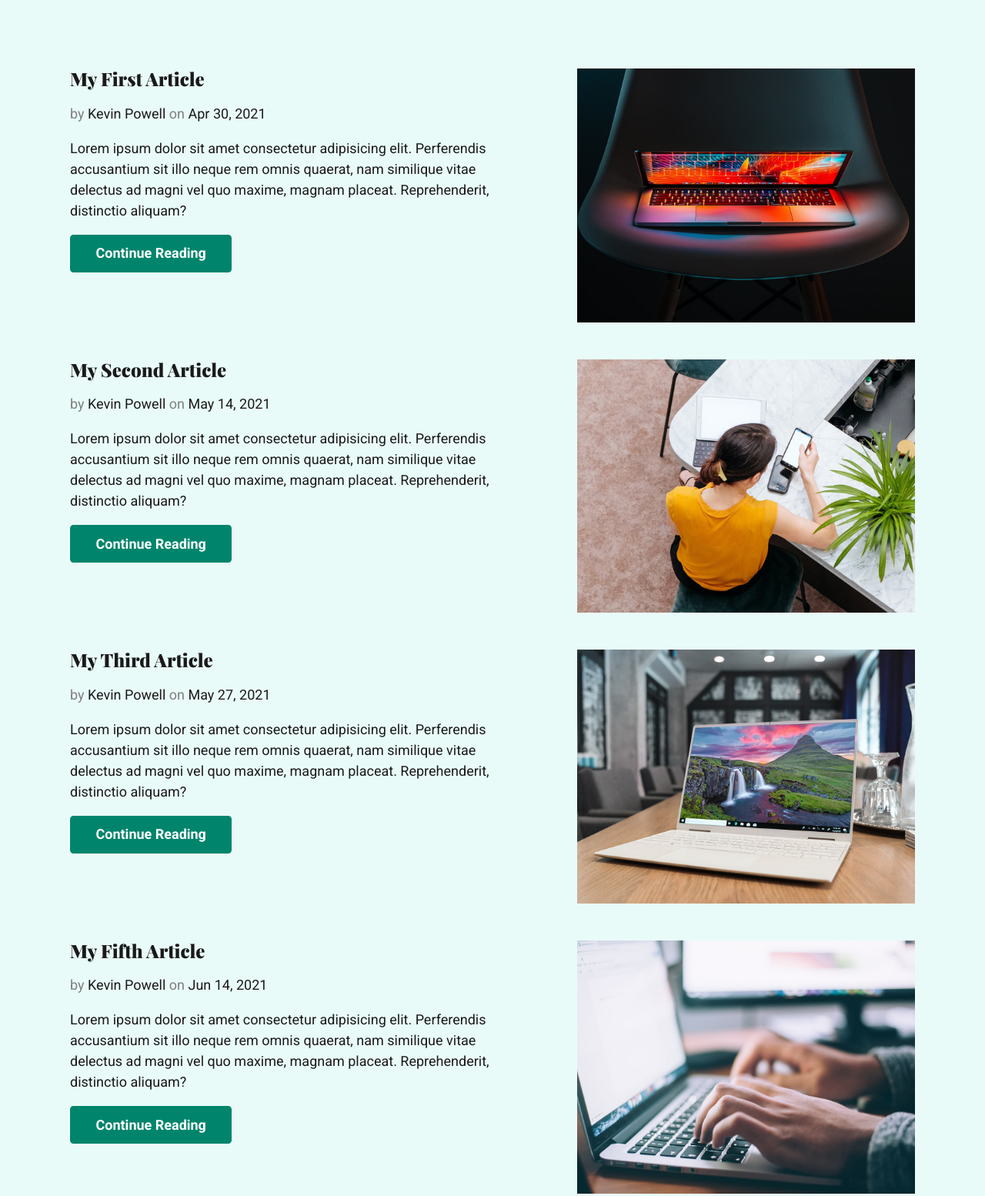
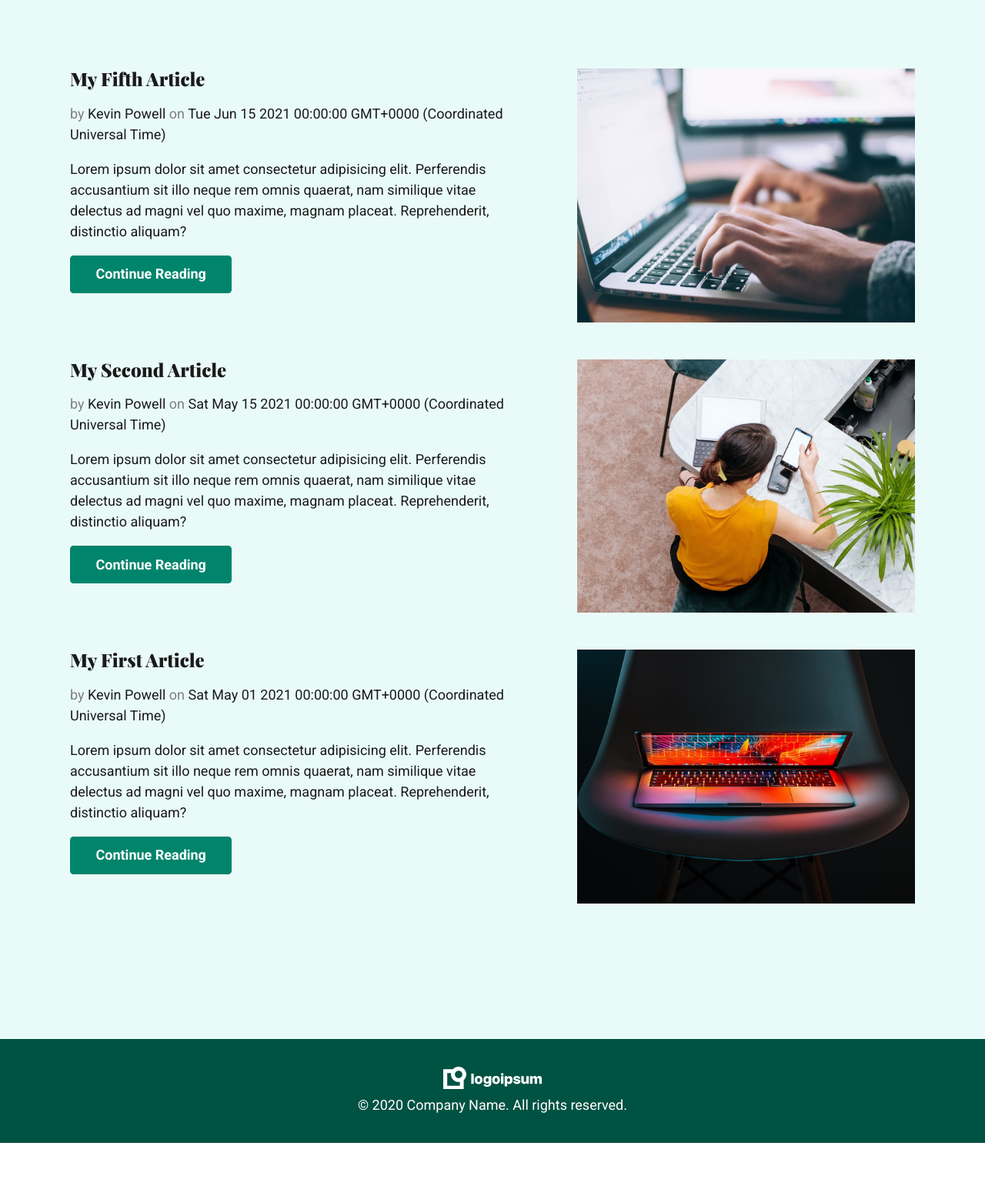
Before and after one commit to redpandaathome/11ty-blog-2nd, an Eleventy site: page src/index.njk in a window 1280 px wide. Shown: the part 980-2534 px from the top of the page at 77% size. After the commit the page ends 2465 px from the top, so only its background shows below. Built offline with nearby package versions, Linux system fonts and the light colour scheme; Eleventy itself is replaced by a stand-in of ours; files that its build step writes are made by us from their sources.

Commit message:
article-snipet form for index and blog

```diff
--- /dev/null
+++ b/src/_includes/article-snippet.njk
@@ -0,0 +1,11 @@
+<li>
+   <article class="snippet">
+      <img src={{ post.data.image }} alt={{ post.data.imageAlt }} class="snippet__image">
+      <h3 class="snippet__title">
+         <a href="{{ post.url }}">{{ post.data.title }}</a>
+      </h3>
+      <p class="snippet__meta">by <span>{{ post.data.author }}</span> on <span>{{ post.data.date }}</span></p>
+      <p class="snippet__body">{{ post.data.description }}</p>
+      <a href="{{ post.url }}" class="btn btn--primary">Continue Reading</a>
+   </article>
+</li>
--- a/src/blog.njk
+++ b/src/blog.njk
@@ -6,22 +6,10 @@ layout: 'base.njk'
 <main>
   <div class="section container">
     <h1 class="section-title">Recent articles</h1>
-    <ul role="list" class="articles__list flow">
-
-      {%- for post in collections.post -%}
-        <li>
-          <article class="snippet">
-            <img src={{ post.data.image }} alt={{ post.data.imageAlt }} class="snippet__image">
-            <h3 class="snippet__title">
-              <a href="{{ post.url }}">{{ post.data.title }}</a>
-            </h3>
-            <p class="snippet__meta">by <span>{{ post.data.author }}</span> on <span>{{ post.data.date }}</span></p>
-            <p class="snippet__body">{{ post.data.description }}</p>
-            <a href="{{ post.url }}" class="btn btn--primary">Continue Reading</a>
-          </article>
-        </li>
-      {%- endfor -%}
-
-    </ul>
+      <ul role="list" class="articles__list flow">
+        {%- for post in collections.post | reverse -%}
+          {% include "article-snippet.njk" %}
+        {%- endfor -%}
+      </ul>
   </div>
 </main>
--- a/src/blog/2021-05-28-my-third-article.md
+++ b/src/blog/2021-05-28-my-third-article.md
@@ -2,7 +2,7 @@
 title: My Third Article
 author: Kevin Powell
 date: 2021-05-28
-tags: ['post', 'featured']
+tags: ['post']
 image: /assets/blog/article-3.jpg
 imageAlt: This is a test
 description: Lorem ipsum dolor sit amet consectetur adipisicing elit. Perferendis accusantium sit illo neque rem omnis quaerat, nam similique vitae delectus ad magni vel quo maxime, magnam placeat. Reprehenderit, distinctio aliquam?
--- a/src/index.njk
+++ b/src/index.njk
@@ -1,5 +1,5 @@
 ---
-layout: base.njk
+layout: 'base.njk'
 title: My Journal
 ---
 
@@ -40,102 +40,9 @@ title: My Journal
         this site is all about.
       </p>
       <ul role="list" class="articles__list flow">
-        <li>
-          <article class="snippet">
-            <img
-              src="/assets/blog/article-1.jpg"
-              alt="This is a test"
-              class="snippet__image"
-            />
-            <h3 class="snippet__title">
-              <a href="/blog/my-first-article/">My First Article</a>
-            </h3>
-            <p class="snippet__meta">
-              by <span>Kevin Powell</span> on <span>Apr 30, 2021</span>
-            </p>
-            <p class="snippet__body">
-              Lorem ipsum dolor sit amet consectetur adipisicing elit.
-              Perferendis accusantium sit illo neque rem omnis quaerat, nam
-              similique vitae delectus ad magni vel quo maxime, magnam placeat.
-              Reprehenderit, distinctio aliquam?
-            </p>
-            <a href="/blog/my-first-article/" class="btn btn--primary"
-              >Continue Reading</a
-            >
-          </article>
-        </li>
-        <li>
-          <article class="snippet">
-            <img
-              src="/assets/blog/article-2.jpg"
-              alt="This is a test"
-              class="snippet__image"
-            />
-            <h3 class="snippet__title">
-              <a href="/blog/my-second-article/">My Second Article</a>
-            </h3>
-            <p class="snippet__meta">
-              by <span>Kevin Powell</span> on <span>May 14, 2021</span>
-            </p>
-            <p class="snippet__body">
-              Lorem ipsum dolor sit amet consectetur adipisicing elit.
-              Perferendis accusantium sit illo neque rem omnis quaerat, nam
-              similique vitae delectus ad magni vel quo maxime, magnam placeat.
-              Reprehenderit, distinctio aliquam?
-            </p>
-            <a href="/blog/my-second-article/" class="btn btn--primary"
-              >Continue Reading</a
-            >
-          </article>
-        </li>
-        <li>
-          <article class="snippet">
-            <img
-              src="/assets/blog/article-3.jpg"
-              alt="This is a test"
-              class="snippet__image"
-            />
-            <h3 class="snippet__title">
-              <a href="/blog/my-third-article/">My Third Article</a>
-            </h3>
-            <p class="snippet__meta">
-              by <span>Kevin Powell</span> on <span>May 27, 2021</span>
-            </p>
-            <p class="snippet__body">
-              Lorem ipsum dolor sit amet consectetur adipisicing elit.
-              Perferendis accusantium sit illo neque rem omnis quaerat, nam
-              similique vitae delectus ad magni vel quo maxime, magnam placeat.
-              Reprehenderit, distinctio aliquam?
-            </p>
-            <a href="/blog/my-third-article/" class="btn btn--primary"
-              >Continue Reading</a
-            >
-          </article>
-        </li>
-        <li>
-          <article class="snippet">
-            <img
-              src="/assets/blog/article-5.jpg"
-              alt="This is a test"
-              class="snippet__image"
-            />
-            <h3 class="snippet__title">
-              <a href="/blog/my-fifth-article/">My Fifth Article</a>
-            </h3>
-            <p class="snippet__meta">
-              by <span>Kevin Powell</span> on <span>Jun 14, 2021</span>
-            </p>
-            <p class="snippet__body">
-              Lorem ipsum dolor sit amet consectetur adipisicing elit.
-              Perferendis accusantium sit illo neque rem omnis quaerat, nam
-              similique vitae delectus ad magni vel quo maxime, magnam placeat.
-              Reprehenderit, distinctio aliquam?
-            </p>
-            <a href="/blog/my-fifth-article/" class="btn btn--primary"
-              >Continue Reading</a
-            >
-          </article>
-        </li>
+        {%- for post in collections.featured | reverse -%}
+          {% include "article-snippet.njk" %}
+        {%- endfor -%}
       </ul>
     </div>
   </section>
```
